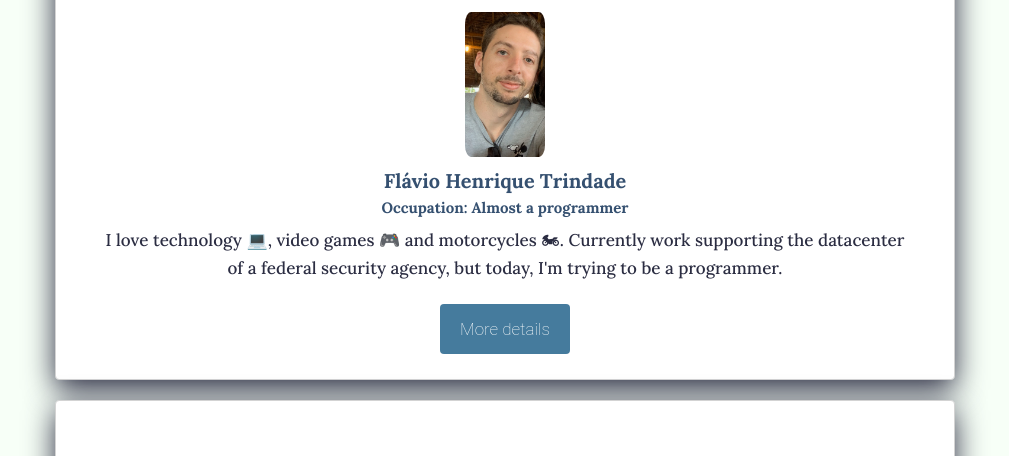
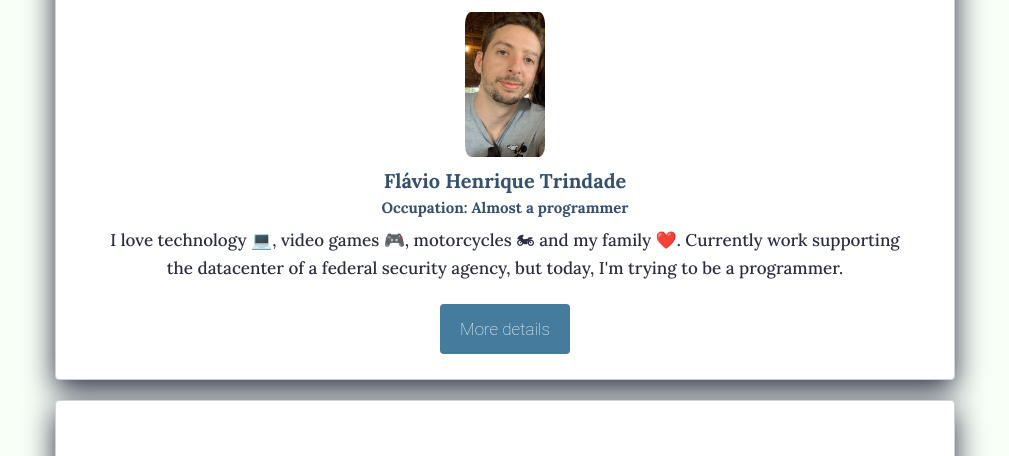
Before and after one commit to Fhtd04/profile, a plain HTML site: page index.html in a window 1280 px wide. Shown: the part 176-632 px from the top of the page, without its empty margins (135-1144 px from the left). Drawn offline with Linux system fonts and the light colour scheme.

Commit message:
make my profile prettier

```diff
--- a/index.html
+++ b/index.html
@@ -19,7 +19,7 @@
         <h3>Flávio Henrique Trindade</h3>
         <h3 class="occupation">Occupation: Almost a programmer </h3>
 
-        <p class="text">I love technology 💻, video games 🎮 and motorcycles 🏍.
+        <p class="text">I love technology 💻, video games 🎮, motorcycles 🏍 and my family ❤️.
           Currently work supporting the datacenter of a federal security agency,
           but today, I'm trying to be a programmer.
         </p>
```
